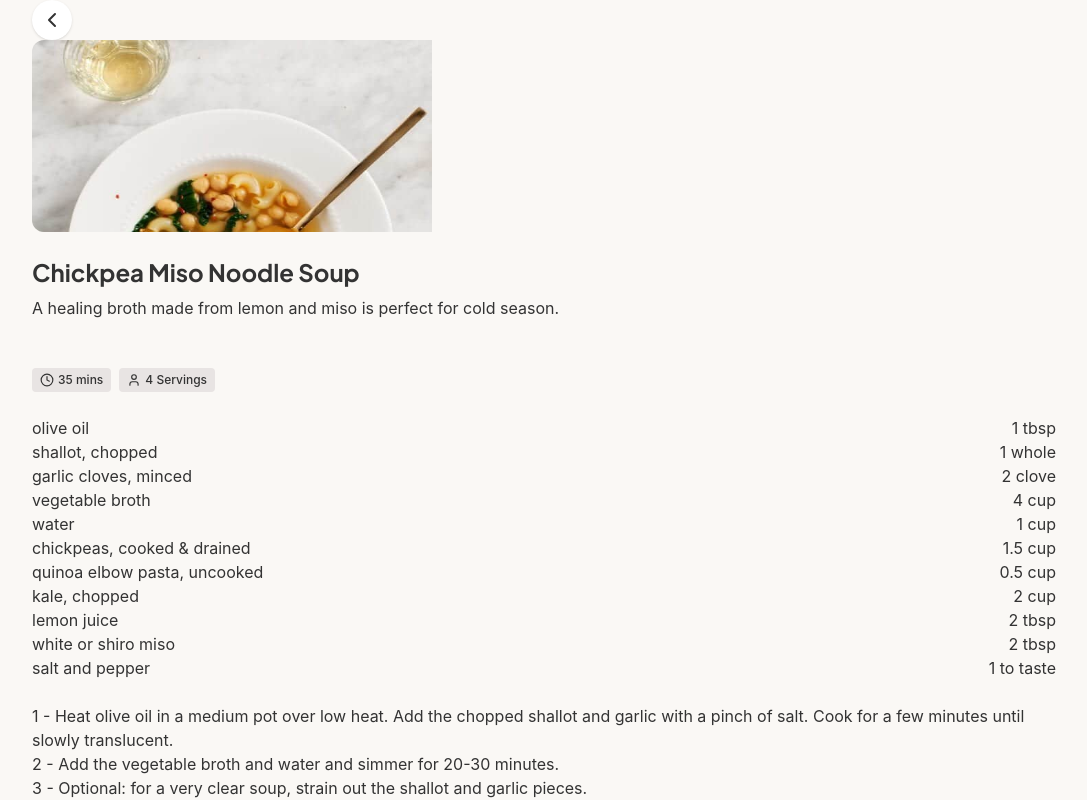
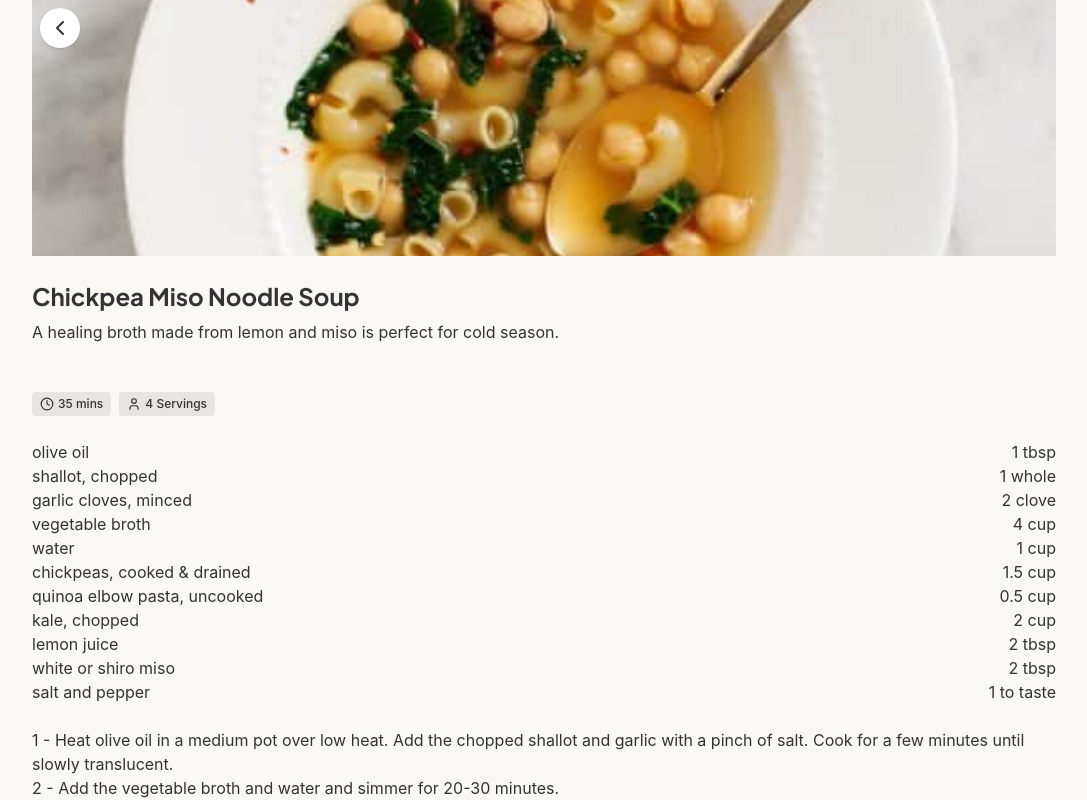
Before and after one commit to leifinke/forager, a React (Vite) app: page /recipe/chickepa-miso-noodle-soup in a window 1280 px wide. Shown: the top 800 px of the page, without its empty margins (96-1183 px from the left). Built offline with nearby package versions, Linux system fonts and the light colour scheme; a web font is replaced by a local one.

Commit message:
Add scroll to top on page change

```diff
--- a/src/components/layout/Layout.tsx
+++ b/src/components/layout/Layout.tsx
@@ -1,6 +1,7 @@
 import { Outlet } from "react-router";
 import Navbar from "./Navbar";
 import Footer from "./Footer";
+import ScrollToTop from "./ScrollToTop";
 
 interface LayoutProps {
   showNavbar?: boolean;
@@ -9,6 +10,7 @@ interface LayoutProps {
 export default function Layout({ showNavbar = true }: LayoutProps) {
   return (
     <div className="flex min-h-screen flex-col">
+      <ScrollToTop />
       {showNavbar && <Navbar />}
       <main className="mx-auto w-full max-w-5xl flex-1">
         <Outlet />
--- /dev/null
+++ b/src/components/layout/ScrollToTop.tsx
@@ -0,0 +1,12 @@
+import { useEffect } from "react";
+import { useLocation } from "react-router";
+
+export default function ScrollToTop() {
+  const { pathname } = useLocation();
+
+  useEffect(() => {
+    window.scrollTo(0, 0);
+  }, [pathname]);
+
+  return null;
+}
--- a/src/pages/RecipeDetailPage.tsx
+++ b/src/pages/RecipeDetailPage.tsx
@@ -13,12 +13,12 @@ export default function RecipeDetailPage() {
 
   return (
     <div>
-      <Link to="/" className="flex">
+      <Link to="/" className="flex absolute mt-2 ml-2">
         <span className="bg-white rounded-full shadow-sm p-2"><ChevronLeft /></span>
       </Link>
       {recipe.image_url &&
-        <div className="flex h-48 rounded-xl overflow-hidden">
-          <img src={`/images/${recipe.image_url}`} alt={recipe.name} className="flex w-100 h-100" />
+        <div className="flex h-64 overflow-hidden aspect-[4/5] w-full">
+          <img src={`/images/${recipe.image_url}`} alt={recipe.name} className="w-full h-full object-cover object-center" />
         </div>
       }
       <div className="flex flex-col my-6">
```
